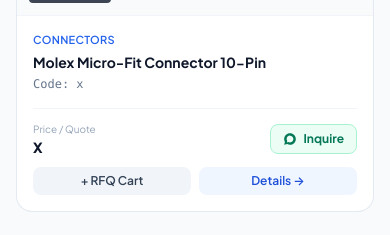
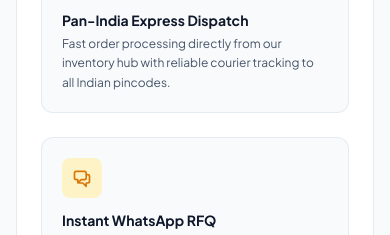
Before and after one commit to rp725363/Innoelectronic, a Flask app: page / in a window 390 px wide. Shown: the part 3509-3744 px from the top of the page. Run offline with Flask 2, Linux system fonts and the light colour scheme; data comes from the database, SQL or seed files in the repository; both versions use the stored data as it was after the commit; some libraries are stand-ins or nearby versions.

Commit message:
feat: optimize homepage layout and add search engine verification
- Refactor homepage to hide component grid by default for better category-based browsing
- Add Google Search Console verification endpoint
- Update PythonAnywhere documentation with deployment troubleshooting tips

```diff
--- a/app.py
+++ b/app.py
@@ -275,6 +275,12 @@ def sitemap_xml():
     return Response('\n'.join(xml_lines), mimetype='application/xml')
 
 
+@app.route('/google04f7938352655765.html')
+def google_verification_file():
+    """Serve Google Search Console verification HTML file."""
+    return send_from_directory(PUBLIC_DIR, 'google04f7938352655765.html')
+
+
 @app.route('/')
 def home():
     """
@@ -289,6 +295,9 @@ def home():
     query = request.args.get('q', '').strip() or None
     sort = request.args.get('sort', '').strip() or None
     in_stock = request.args.get('inStock', '').lower() == 'true'
+    view = request.args.get('view', '').strip()
+    if request.path == '/catalog':
+        view = 'catalog'
 
     try:
         page = max(1, int(request.args.get('page', 1)))
@@ -296,6 +305,10 @@ def home():
         page = 1
 
     limit = 24
+
+    # The homepage strictly shows the categories showcase, metrics, and value propositions.
+    # Components are shown per category when category is selected, searched, or on catalog view.
+    is_homepage = (not category and not query and view != 'catalog')
 
     summary = db.get_catalog_summary()
     result = db.query_products(
@@ -319,7 +332,9 @@ def home():
         selected_category=category or '',
         search_query=query or '',
         in_stock_only=in_stock,
-        sort_order=sort or ''
+        sort_order=sort or '',
+        is_homepage=is_homepage,
+        view=view
     )
 
 
--- a/templates/index.html
+++ b/templates/index.html
@@ -168,6 +168,77 @@
     </div>
   </section>
 
+  {% if is_homepage %}
+  <!-- Why Engineers & Buyers Choose Innoelectronics (Homepage View) -->
+  <section class="mt-4 bg-white rounded-2xl p-6 sm:p-8 border border-slate-200/90 shadow-xs mb-8">
+    <div class="text-center max-w-2xl mx-auto mb-8">
+      <div class="inline-flex items-center gap-2 px-3 py-1 rounded-full bg-blue-50 text-blue-700 text-xs font-semibold mb-3">
+        <span>🛡️ Enterprise Quality Standard</span>
+      </div>
+      <h2 class="text-xl sm:text-2xl font-bold text-slate-900">
+        Why Engineers &amp; Buyers Choose Innoelectronics
+      </h2>
+      <p class="text-xs sm:text-sm text-slate-500 mt-1">
+        Direct supply chain designed for prototype developers, hardware startups, and volume electronics manufacturers.
+      </p>
+    </div>
+
+    <div class="grid grid-cols-1 sm:grid-cols-2 lg:grid-cols-4 gap-6">
+      <div class="p-5 rounded-xl bg-slate-50 border border-slate-200/80">
+        <div class="w-10 h-10 rounded-lg bg-blue-100 text-blue-800 flex items-center justify-center mb-3">
+          <svg class="w-5 h-5 text-blue-600" fill="none" stroke="currentColor" viewBox="0 0 24 24"><path stroke-linecap="round" stroke-linejoin="round" stroke-width="2" d="M9 12l2 2 4-4m5.618-4.016A11.955 11.955 0 0112 2.944a11.955 11.955 0 01-8.618 3.04A12.02 12.02 0 003 9c0 5.591 3.824 10.29 9 11.622 5.176-1.332 9-6.03 9-11.622 0-1.042-.133-2.052-.382-3.016z"/></svg>
+        </div>
+        <h3 class="font-bold text-sm text-slate-900 mb-1">100% Genuine Components</h3>
+        <p class="text-xs text-slate-600 leading-relaxed">
+          Direct OEM sourcing with zero counterfeit tolerance. All connector contacts and plastics match original specs.
+        </p>
+      </div>
+
+      <div class="p-5 rounded-xl bg-slate-50 border border-slate-200/80">
+        <div class="w-10 h-10 rounded-lg bg-emerald-100 text-emerald-800 flex items-center justify-center mb-3">
+          <svg class="w-5 h-5 text-emerald-600" fill="none" stroke="currentColor" viewBox="0 0 24 24"><path stroke-linecap="round" stroke-linejoin="round" stroke-width="2" d="M9 12h6m-6 4h6m2 5H7a2 2 0 01-2-2V5a2 2 0 012-2h5.586a1 1 0 01.707.293l5.414 5.414a1 1 0 01.293.707V19a2 2 0 01-2 2z"/></svg>
+        </div>
+        <h3 class="font-bold text-sm text-slate-900 mb-1">Technical Datasheets</h3>
+        <p class="text-xs text-slate-600 leading-relaxed">
+          Direct access to official PDF specifications, mating connector pinouts, current ratings, and pitch diagrams.
+        </p>
+      </div>
+
+      <div class="p-5 rounded-xl bg-slate-50 border border-slate-200/80">
+        <div class="w-10 h-10 rounded-lg bg-indigo-100 text-indigo-800 flex items-center justify-center mb-3">
+          <svg class="w-5 h-5 text-indigo-600" fill="none" stroke="currentColor" viewBox="0 0 24 24"><path stroke-linecap="round" stroke-linejoin="round" stroke-width="2" d="M13 16h-1v-4h-1m1-4h.01M21 12a9 9 0 11-18 0 9 9 0 0118 0z"/></svg>
+        </div>
+        <h3 class="font-bold text-sm text-slate-900 mb-1">Pan-India Express Dispatch</h3>
+        <p class="text-xs text-slate-600 leading-relaxed">
+          Fast order processing directly from our inventory hub with reliable courier tracking to all Indian pincodes.
+        </p>
+      </div>
+
+      <div class="p-5 rounded-xl bg-slate-50 border border-slate-200/80">
+        <div class="w-10 h-10 rounded-lg bg-amber-100 text-amber-800 flex items-center justify-center mb-3">
+          <svg class="w-5 h-5 text-amber-600" fill="none" stroke="currentColor" viewBox="0 0 24 24"><path stroke-linecap="round" stroke-linejoin="round" stroke-width="2" d="M17 8h2a2 2 0 012 2v6a2 2 0 01-2 2h-2v4l-4-4H9a1.994 1.994 0 01-1.414-.586m0 0L11 14h4a2 2 0 002-2V6a2 2 0 00-2-2H5a2 2 0 00-2 2v6a2 2 0 002 2h2v4l.586-.586z"/></svg>
+        </div>
+        <h3 class="font-bold text-sm text-slate-900 mb-1">Instant WhatsApp RFQ</h3>
+        <p class="text-xs text-slate-600 leading-relaxed">
+          Submit parts list or BOM inquiries directly on WhatsApp (+91 94284 47698) for immediate pricing.
+        </p>
+      </div>
+    </div>
+
+    <!-- Browse Full Catalog CTA -->
+    <div class="mt-8 pt-6 border-t border-slate-100 text-center">
+      <a
+        href="/catalog"
+        class="inline-flex items-center gap-2 px-8 py-3.5 bg-blue-600 hover:bg-blue-700 text-white font-bold rounded-xl shadow-xs transition text-sm"
+      >
+        <span>Browse All {{ total_count }} Components in Full Catalog</span>
+        <svg class="w-4 h-4" fill="none" stroke="currentColor" viewBox="0 0 24 24"><path stroke-linecap="round" stroke-linejoin="round" stroke-width="2" d="M14 5l7 7m0 0l-7 7m7-7H3"/></svg>
+      </a>
+      <p class="text-xs text-slate-400 mt-2">Select any category card above to view products strictly by category, or search directly.</p>
+    </div>
+  </section>
+  {% else %}
+
   <!-- Active Category Filter Banner (if selected) -->
   {% if selected_category %}
   <div class="bg-blue-50 border border-blue-200 rounded-xl p-3.5 mb-6 flex flex-wrap items-center justify-between gap-3 text-xs">
@@ -185,7 +256,7 @@
 
   <!-- Category Quick Filter Pills -->
   <div class="flex items-center gap-2 overflow-x-auto pb-4 mb-6 scrollbar-none text-xs">
-    <a href="/" class="px-3.5 py-1.5 rounded-full font-semibold shrink-0 transition {% if not selected_category %}bg-blue-600 text-white shadow-xs{% else %}bg-white border border-slate-200 text-slate-700 hover:bg-slate-100{% endif %}">
+    <a href="/catalog{% if search_query %}?q={{ search_query|urlencode }}{% endif %}" class="px-3.5 py-1.5 rounded-full font-semibold shrink-0 transition {% if not selected_category %}bg-blue-600 text-white shadow-xs{% else %}bg-white border border-slate-200 text-slate-700 hover:bg-slate-100{% endif %}">
       All Components ({{ total_count }})
     </a>
     {% for cat in categories %}
@@ -204,7 +275,7 @@
     </div>
 
     {% if search_query or selected_category or in_stock_only %}
-    <a href="/" class="text-blue-600 hover:underline font-semibold flex items-center gap-1">
+    <a href="/{% if is_homepage %}{% else %}catalog{% endif %}" class="text-blue-600 hover:underline font-semibold flex items-center gap-1">
       <span>Reset Filters</span> &times;
     </a>
     {% endif %}
@@ -218,7 +289,7 @@
     </div>
     <h3 class="text-base font-bold text-slate-900 mb-1">No components matched</h3>
     <p class="text-xs text-slate-500 mb-6">Try searching with a partial part number or browse across all categories.</p>
-    <a href="/" class="inline-flex items-center justify-center px-4 py-2 bg-blue-600 hover:bg-blue-700 text-white text-xs font-semibold rounded-lg transition">
+    <a href="/catalog" class="inline-flex items-center justify-center px-4 py-2 bg-blue-600 hover:bg-blue-700 text-white text-xs font-semibold rounded-lg transition">
       View All Inventory
     </a>
   </div>
@@ -406,7 +477,7 @@
   <div class="mt-10 flex items-center justify-center gap-2 text-xs">
     {% if page > 1 %}
     <a
-      href="/?page={{ page - 1 }}{% if selected_category %}&category={{ selected_category|urlencode }}{% endif %}{% if search_query %}&q={{ search_query|urlencode }}{% endif %}{% if in_stock_only %}&inStock=true{% endif %}{% if sort_order %}&sort={{ sort_order }}{% endif %}"
+      href="/?page={{ page - 1 }}{% if selected_category %}&category={{ selected_category|urlencode }}{% endif %}{% if search_query %}&q={{ search_query|urlencode }}{% endif %}{% if in_stock_only %}&inStock=true{% endif %}{% if sort_order %}&sort={{ sort_order }}{% endif %}{% if view %}&view={{ view }}{% endif %}"
       class="px-3.5 py-2 rounded-lg bg-white border border-slate-200 text-slate-700 font-semibold hover:bg-slate-50 transition"
     >
       &larr; Previous
@@ -419,7 +490,7 @@
 
     {% if page < total_pages %}
     <a
-      href="/?page={{ page + 1 }}{% if selected_category %}&category={{ selected_category|urlencode }}{% endif %}{% if search_query %}&q={{ search_query|urlencode }}{% endif %}{% if in_stock_only %}&inStock=true{% endif %}{% if sort_order %}&sort={{ sort_order }}{% endif %}"
+      href="/?page={{ page + 1 }}{% if selected_category %}&category={{ selected_category|urlencode }}{% endif %}{% if search_query %}&q={{ search_query|urlencode }}{% endif %}{% if in_stock_only %}&inStock=true{% endif %}{% if sort_order %}&sort={{ sort_order }}{% endif %}{% if view %}&view={{ view }}{% endif %}"
       class="px-3.5 py-2 rounded-lg bg-white border border-slate-200 text-slate-700 font-semibold hover:bg-slate-50 transition"
     >
       Next &rarr;
@@ -428,6 +499,7 @@
   </div>
   {% endif %}
 
+  {% endif %}
   {% endif %}
 </div>
 {% endblock %}
```
Also changed, not shown: PYTHONANYWHERE.md (+51 -5 lines), catalog.db, 1 other file.
